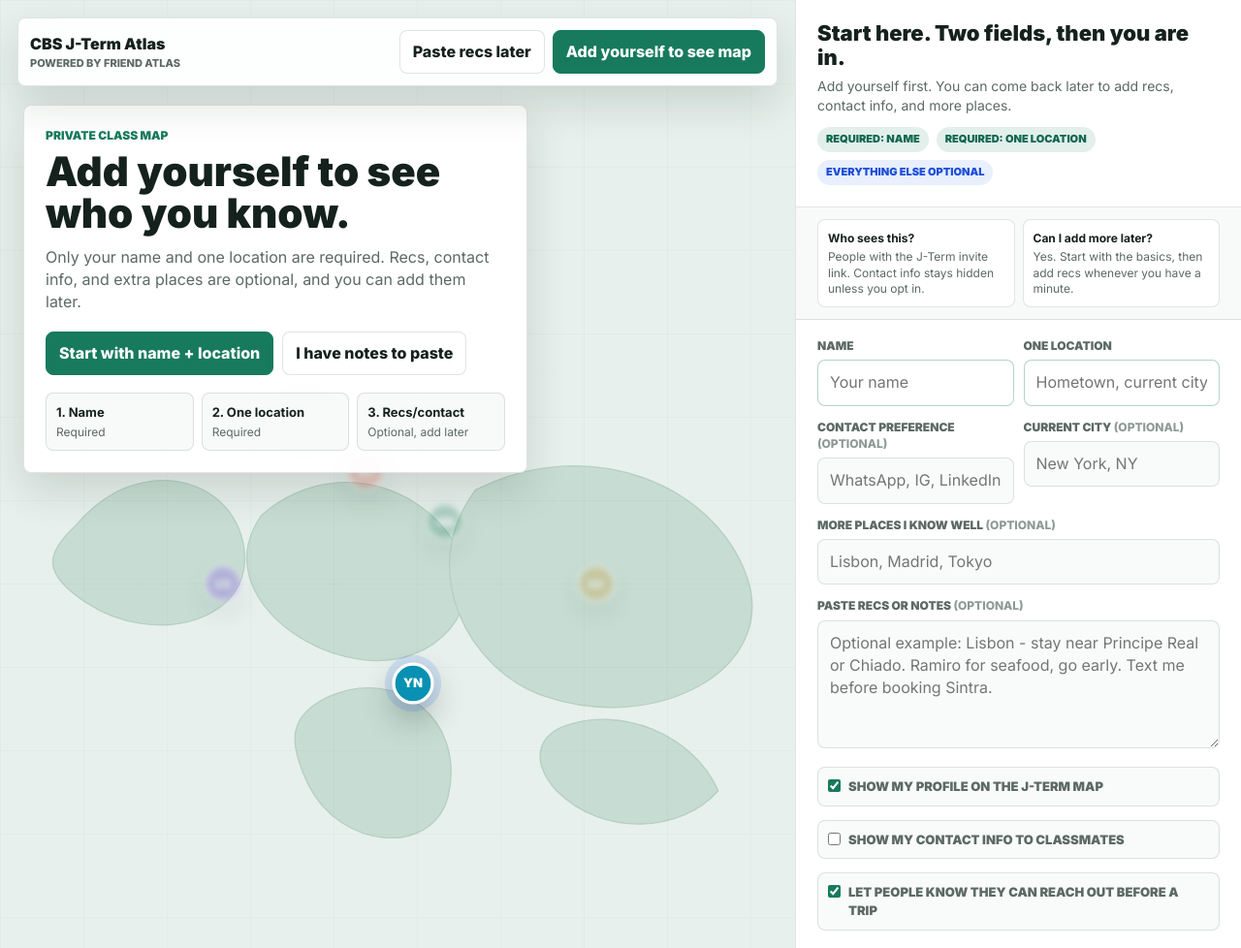
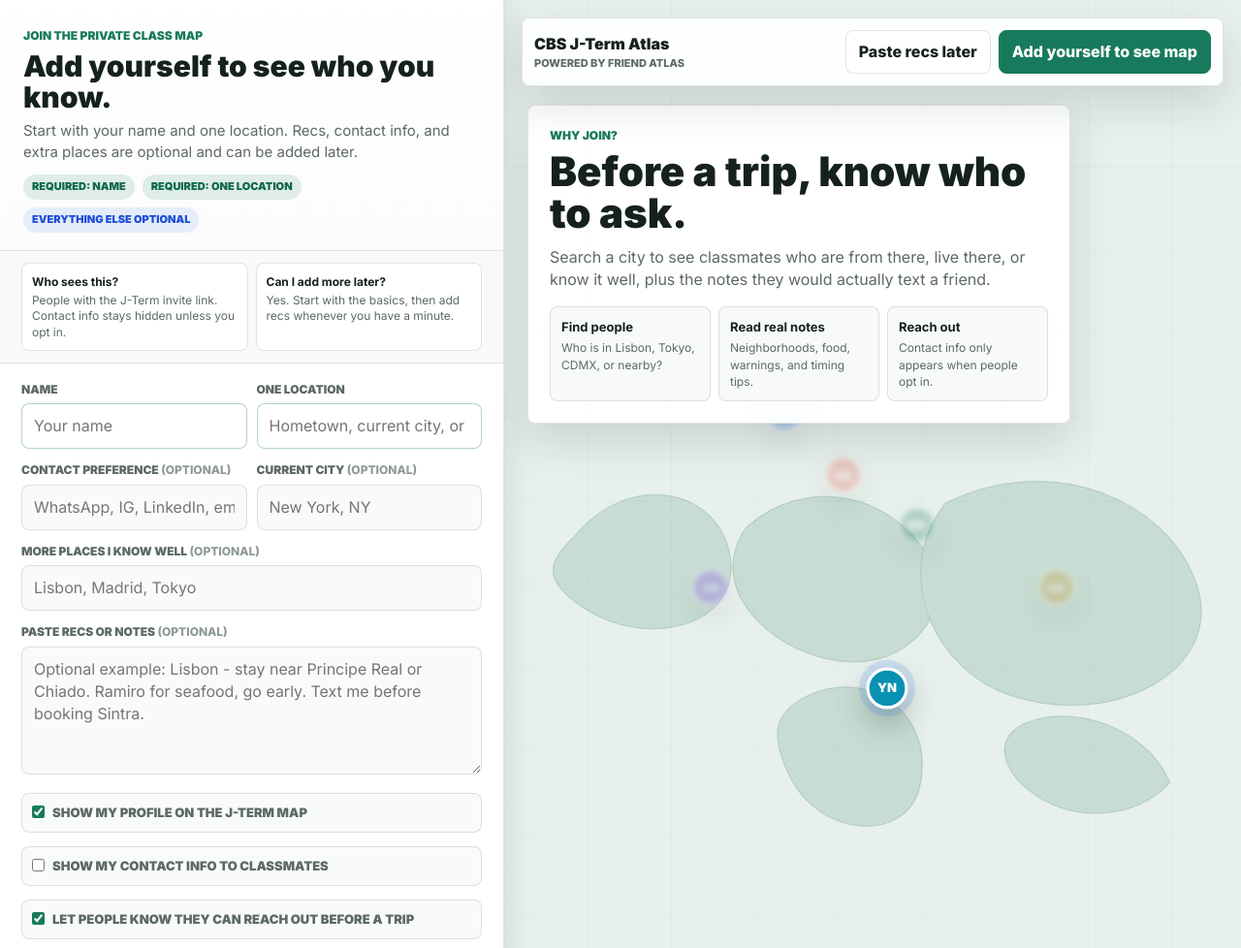
Before and after one commit to jesseseitz-eng/friend-atlas, a website: page public/jterm.html in a window 1280 px wide. Shown: the top 978 px of the page at 97% size. Drawn offline with Linux system fonts and the light colour scheme.

Commit message:
Move J-Term signup to primary position

```diff
--- a/public/jterm.html
+++ b/public/jterm.html
@@ -27,7 +27,7 @@
     html,body{min-height:100%;font-family:Inter,system-ui,-apple-system,sans-serif;background:var(--bg);color:var(--ink);line-height:1.45}
     button,input,textarea,select{font:inherit}
     button{cursor:pointer}
-    .shell{min-height:100vh;display:grid;grid-template-columns:minmax(0,1fr) 460px}
+    .shell{min-height:100vh;display:grid;grid-template-columns:minmax(430px,520px) minmax(0,1fr)}
     .map{position:relative;min-height:100vh;overflow:hidden;background:#e7f0ec}
     .map svg{position:absolute;inset:0;width:100%;height:100%}
     .map-grid{position:absolute;inset:0;background-image:linear-gradient(rgba(21,33,29,.07) 1px,transparent 1px),linear-gradient(90deg,rgba(21,33,29,.07) 1px,transparent 1px);background-size:86px 86px;opacity:.38}
@@ -40,7 +40,7 @@
     .btn.blue{background:var(--blue);border-color:var(--blue);color:white}
     .btn:active{transform:scale(.98)}
     .map.locked .pin:not(.you),.map.locked .map-stats{filter:blur(3px);opacity:.28;pointer-events:none}
-    .hero-card{position:absolute;left:24px;top:108px;z-index:4;width:min(520px,calc(100% - 48px));background:rgba(255,255,255,.94);border:1px solid var(--line);border-radius:8px;padding:22px;box-shadow:var(--shadow)}
+    .hero-card{position:absolute;left:24px;top:108px;z-index:4;width:min(560px,calc(100% - 48px));background:rgba(255,255,255,.94);border:1px solid var(--line);border-radius:8px;padding:22px;box-shadow:var(--shadow)}
     .eyebrow{font-size:12px;font-weight:900;color:var(--green);text-transform:uppercase;margin-bottom:8px}
     h1{font-size:42px;line-height:1.02;font-weight:900;letter-spacing:0;margin-bottom:12px}
     .lead{color:var(--muted);font-size:16px;max-width:34em}
@@ -59,10 +59,14 @@
     .metric{background:rgba(255,255,255,.92);border:1px solid var(--line);border-radius:8px;padding:12px;box-shadow:0 12px 30px rgba(21,33,29,.1)}
     .metric strong{display:block;font-size:24px;font-weight:900;font-variant-numeric:tabular-nums}
     .metric span{display:block;font-size:11px;text-transform:uppercase;color:var(--muted);font-weight:900}
-    .panel{background:var(--surface);border-left:1px solid var(--line);min-height:100vh;display:flex;flex-direction:column}
-    .form-head{padding:22px;border-bottom:1px solid var(--line)}
-    .form-head h2{font-size:22px;line-height:1.15;font-weight:900;margin-bottom:6px}
-    .form-head p{color:var(--muted);font-size:14px}
+    .value-grid{display:grid;grid-template-columns:repeat(3,1fr);gap:8px;margin-top:16px}
+    .value{border:1px solid var(--line);background:#f7faf8;border-radius:8px;padding:11px}
+    .value strong{display:block;font-size:13px}
+    .value span{display:block;color:var(--muted);font-size:12px;margin-top:3px}
+    .panel{order:-1;background:var(--surface);border-right:1px solid var(--line);min-height:100vh;display:flex;flex-direction:column;box-shadow:8px 0 28px rgba(21,33,29,.08);z-index:2}
+    .form-head{padding:28px 24px 18px;border-bottom:1px solid var(--line);background:linear-gradient(180deg,#fff,#fbfcfb)}
+    .form-head h2{font-size:30px;line-height:1.05;font-weight:900;margin-bottom:8px}
+    .form-head p{color:var(--muted);font-size:15px}
     .requirement{display:flex;gap:8px;flex-wrap:wrap;margin-top:12px}
     .pill{display:inline-flex;border-radius:999px;padding:5px 9px;font-size:11px;font-weight:900;text-transform:uppercase;background:rgba(23,122,92,.12);color:#0f684f}
     .pill.optional{background:rgba(37,99,235,.10);color:#1d4ed8}
@@ -93,7 +97,7 @@
     .toast.show{opacity:1;transform:translateY(0)}
     .save-row .primary:disabled{opacity:.5;cursor:not-allowed}
     @media(max-width:980px){
-      .shell{grid-template-columns:1fr}.map{min-height:660px}.panel{min-height:auto;border-left:0;border-top:1px solid var(--line)}.hero-card{top:96px}.map-stats{grid-template-columns:repeat(2,1fr)}.privacy-strip,.two{grid-template-columns:1fr}h1{font-size:34px}.nav{align-items:flex-start}.nav-actions{flex-wrap:wrap;justify-content:flex-end}
+      .shell{grid-template-columns:1fr}.map{min-height:660px}.panel{order:-1;min-height:auto;border-right:0;border-top:1px solid var(--line);box-shadow:none}.hero-card{top:96px}.map-stats{grid-template-columns:repeat(2,1fr)}.privacy-strip,.two,.value-grid{grid-template-columns:1fr}h1{font-size:34px}.nav{align-items:flex-start}.nav-actions{flex-wrap:wrap;justify-content:flex-end}
     }
   </style>
 </head>
@@ -119,17 +123,13 @@
         </div>
       </nav>
       <section class="hero-card">
-        <div class="eyebrow">Private class map</div>
-        <h1>Add yourself to see who you know.</h1>
-        <p class="lead">Only your name and one location are required. Recs, contact info, and extra places are optional, and you can add them later.</p>
-        <div class="hero-actions">
-          <button class="btn primary" data-focus="name">Start with name + location</button>
-          <button class="btn" data-focus="notes">I have notes to paste</button>
-        </div>
-        <div class="steps">
-          <div class="step"><strong>1. Name</strong><span>Required</span></div>
-          <div class="step"><strong>2. One location</strong><span>Required</span></div>
-          <div class="step"><strong>3. Recs/contact</strong><span>Optional, add later</span></div>
+        <div class="eyebrow">Why join?</div>
+        <h1>Before a trip, know who to ask.</h1>
+        <p class="lead">Search a city to see classmates who are from there, live there, or know it well, plus the notes they would actually text a friend.</p>
+        <div class="value-grid">
+          <div class="value"><strong>Find people</strong><span>Who is in Lisbon, Tokyo, CDMX, or nearby?</span></div>
+          <div class="value"><strong>Read real notes</strong><span>Neighborhoods, food, warnings, and timing tips.</span></div>
+          <div class="value"><strong>Reach out</strong><span>Contact info only appears when people opt in.</span></div>
         </div>
       </section>
       <div class="unlock-card" id="unlockCard">
@@ -151,8 +151,9 @@
     </section>
     <aside class="panel">
       <header class="form-head">
-        <h2>Start here. Two fields, then you are in.</h2>
-        <p>Add yourself first. You can come back later to add recs, contact info, and more places.</p>
+        <div class="eyebrow">Join the private class map</div>
+        <h2>Add yourself to see who you know.</h2>
+        <p>Start with your name and one location. Recs, contact info, and extra places are optional and can be added later.</p>
         <div class="requirement"><span class="pill">Required: name</span><span class="pill">Required: one location</span><span class="pill optional">Everything else optional</span></div>
       </header>
       <section class="privacy-strip">
```
